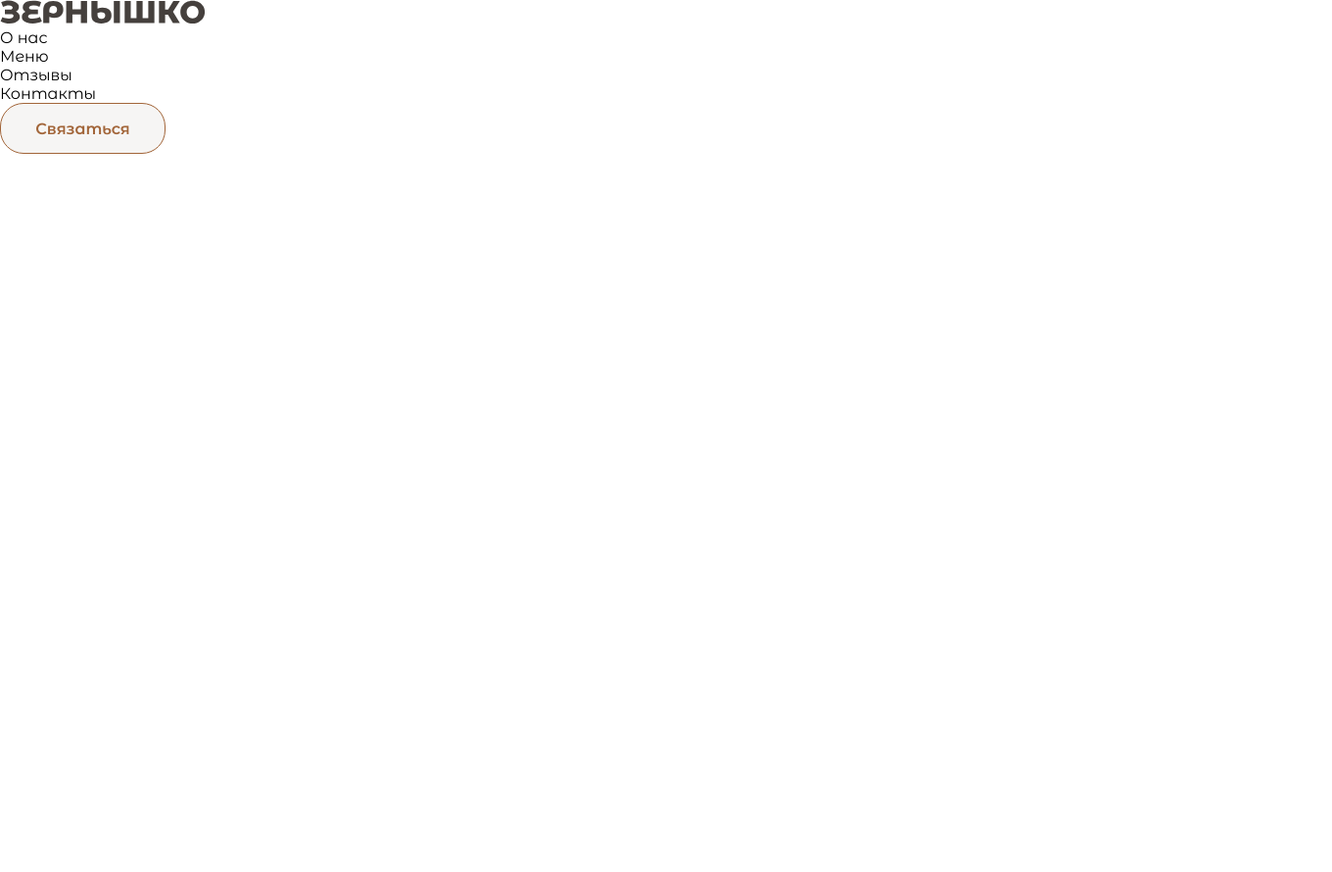
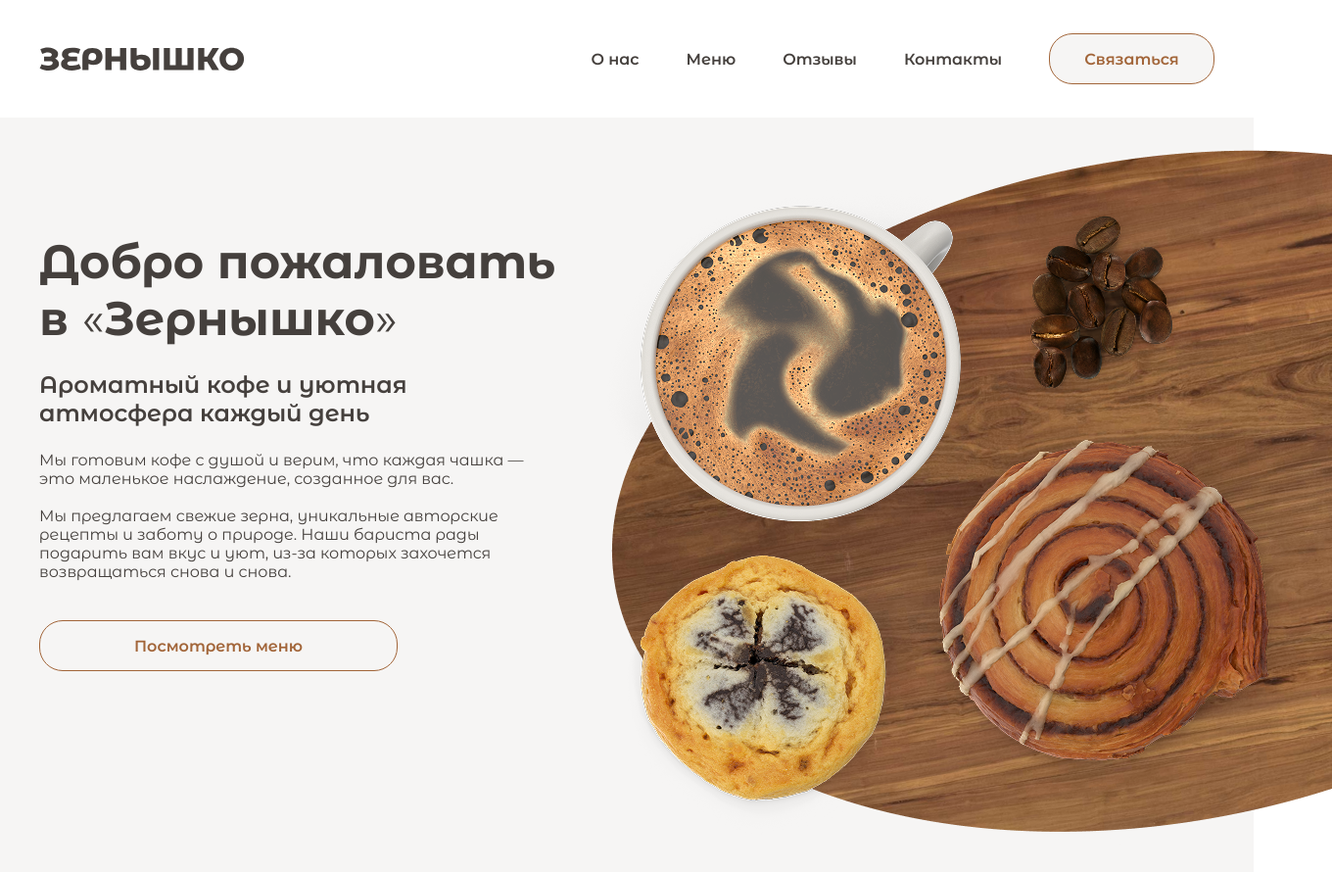
Before and after one commit to JimmyCalm/Coffe-shop-project, a plain HTML site: page index.html in a window 1280 px wide. Shown: the whole page at 98% size, 1360 px wide, since content can reach past the window. Before the commit the page ends 800 px from the top, so only its background shows below. Drawn offline with Linux system fonts and the light colour scheme.

Commit message:
центрировал весь контент и выставил все изображения на свои места

```diff
--- a/index.html
+++ b/index.html
@@ -13,18 +13,35 @@
 </head>
 
 <body>
-    <header class="header">
+    <header class="header center">
         <img class="header__logo" src="img/Logo.svg" alt="logo">
         <div class="links-box">
             <p class="links-box__link">О нас</p>
             <p class="links-box__link">Меню</p>
             <p class="links-box__link">Отзывы</p>
             <p class="links-box__link">Контакты</p>
+            <button class="links-box__button">Связаться</button>
         </div>
-        <button class="header__button">Связаться</button>
     </header>
-    <main>
-
+    <main class="main">
+        <div class="landpage center">
+            <div class="title">
+                <h1 class="title__title">Добро пожаловать в <span class="title__title_quote">«</span>Зернышко<span class="title__title_quote">»</span></h1>
+                <h4 class="title__subtitle">Ароматный кофе и уютная атмосфера каждый день</h4>
+                <p class="title__text">Мы готовим кофе с душой и верим, что каждая чашка — это маленькое наслаждение,
+                    созданное для вас. <br>
+                    <br>Мы предлагаем свежие зерна, уникальные авторские рецепты и заботу о природе. Наши бариста рады
+                    подарить вам вкус и уют, из-за которых захочется возвращаться снова и снова.</p>
+            </div>
+            <button class="landpage__button">Посмотреть меню</button>
+            <div class="landpage__images">
+                <img class="landpage__imges_table" src="img/table.png" alt="png">
+                <img class="landpage__imges_coffee" src="img/Cup Of Coffee.B15.2k.png" alt="png">
+                <img class="landpage__imges_cookie" src="img/Cookie with Chocolate Cream.B02.2k 1.png" alt="png">
+                <img class="landpage__imges_cinnnamon" src="img/Cinnamon Swirl Pastry.B10.2k 1.png" alt="png">
+                <img class="landpage__imges_beans" src="img/coffee beans.png" alt="png">
+            </div>
+        </div>
     </main>
     <footer>
 
--- a/style.scss
+++ b/style.scss
@@ -15,16 +15,110 @@ html {
 }
 
 .center {
-    padding-left: calc(50% - 600px);
-    padding-right: calc(50% - 600px);
+    max-width: 1200px;
+    margin: 0 auto;
+    //padding: 0 20px;
 }
 
 body {
     font-family: $font-family;
+    color: $primary-color;
 }
 
-.header{
-    &__button{
+.header {
+    height: 120px;
+    display: flex;
+    align-items: center;
+    justify-content: space-between;
+    background-color: $header-color;
+}
+
+.links-box {
+    display: flex;
+    align-items: center;
+    gap: 48px;
+    font-size: $font-size-very-small;
+    font-weight: $font-weight-semibold;
+
+    &__button {
         @include button-style;
     }
 }
+
+.main {
+    background-color: $background-color;
+}
+
+.landpage {
+    height: 770px;
+    position: relative;
+
+    &__button {
+        @include button-style;
+        width: 366px;
+        margin-top: 40px;
+    }
+
+    &__imges {
+        &_table {
+            position: absolute;
+            right: -120px;
+            top: 0;
+        }
+
+        &_coffee {
+            position: absolute;
+            right: 126px;
+            top: 0;
+        }
+
+        &_cookie {
+            position: absolute;
+            right: 266px;
+            top: 369px;
+        }
+
+        &_cinnnamon {
+            position: absolute;
+            right: -120px;
+            top: 200px;
+        }
+
+        &_beans {
+            position: absolute;
+            right: -19px;
+            top: 58px;
+        }
+    }
+}
+
+.title {
+    display: flex;
+    flex-direction: column;
+    gap: 24px;
+    padding-top: 118px;
+
+    &__title {
+        width: 570px;
+        font-size: $font-size-xlarge;
+        font-weight: $font-weight-bold;
+
+        &_quote {
+            font-weight: $font-weight-regular;
+        }
+    }
+
+    &__subtitle {
+        width: 498px;
+        font-size: $font-size-medium;
+        font-weight: $font-weight-semibold;
+    }
+
+    &__text {
+        width: 498px;
+        font-size: $font-size-very-small;
+        font-weight: $font-weight-regular;
+    }
+}
+
+.top-images {}
```
Also changed, not shown: img/Cinnamon Swirl Pastry.B10.2k 1 (1).png (deleted), img/Cookie with Chocolate Cream.B02.2k 1 (1).png (deleted), img/coffee beans.png (renamed from img/Зерна.png), style.css, 1 other file.
